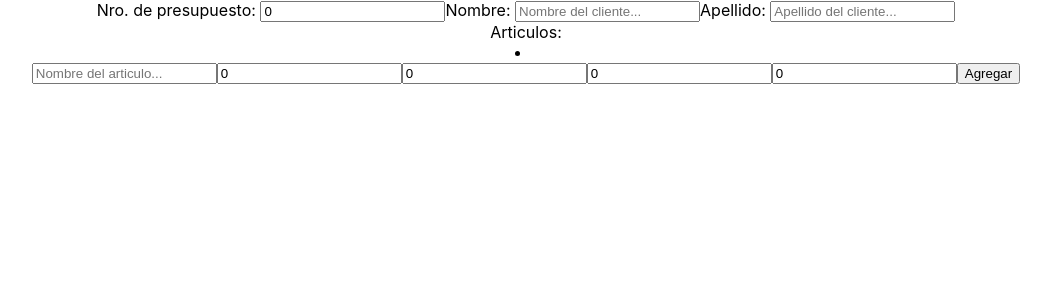
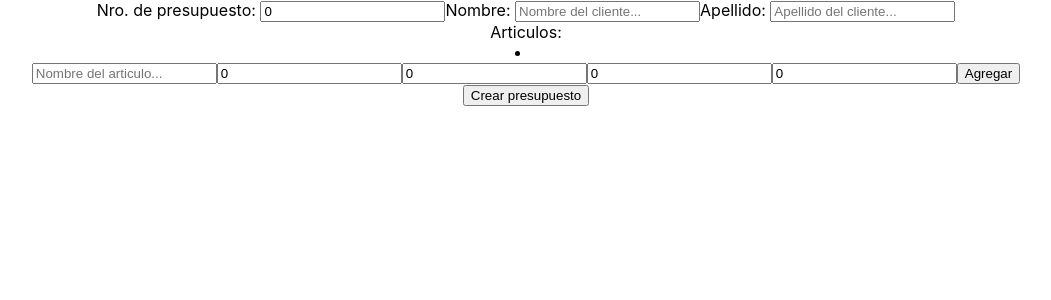
Before and after one commit to nicolasgonzalez98/Front-Presupuestos-Glass, a React (Create React App) app: page / in a window 1280 px wide. Shown: the top 300 px of the page, without its empty margins (114-1165 px from the left). Built offline with nearby package versions, Linux system fonts and the light colour scheme.

Commit message:
se envia, faltan validaciones

```diff
--- a/src/components/ArticleElement.jsx
+++ b/src/components/ArticleElement.jsx
@@ -1,19 +1,17 @@
 import React from "react";
-import { useEffect, useState } from "react";
+import { useEffect } from "react";
 
-import {useSelector, useDispatch} from 'react-redux'
+import {useSelector} from 'react-redux'
 import { NewArticleForm } from "./NewArticleForm";
 
 const ArticleElement = () => {
 
-    const dispatch = useDispatch()
+
     const my_products = useSelector(state => state.articles)
 
-    useEffect(() => {
 
-    })
 
-    const [cantArticles, setCantArticles] = useState(1)
+
 
     return (
         <>
--- a/src/components/BudgetForm.jsx
+++ b/src/components/BudgetForm.jsx
@@ -1,10 +1,11 @@
 import React from "react";
 import { useState } from "react";
 import ArticleElement from "./ArticleElement";
+import {useSelector} from 'react-redux'
 
 export function BudgetForm(){
 
-
+    const articulos = useSelector(state => state.articles)
 
     function validate(){
         return ''
@@ -17,14 +18,33 @@ export function BudgetForm(){
         articles: []
     })
 
+    function handleChange(e){
+        setInput({
+            ...input,
+            [e.target.name]:e.target.value
+        })
+    }
+
+    function handleSubmit(e){
+        e.preventDefault()
+        input.articles = articulos
+        setInput({
+            number_budget: 0,
+            name: '',
+            surname: '',
+            articles: []
+        })
+    }
+
     return (
-        <div>
+        <form onSubmit={handleSubmit}>
             <label>Nro. de presupuesto: </label>
             <input
                 type='number'
                 name='number_budget'
                 placeholder='Presupuesto N°: '
                 value={input.number_budget}
+                onChange={handleChange}
             />
 
             <label>Nombre: </label>
@@ -33,6 +53,7 @@ export function BudgetForm(){
                 name='name'
                 placeholder='Nombre del cliente...'
                 value={input.name}
+                onChange={handleChange}
             />
 
             <label>Apellido: </label>
@@ -41,6 +62,7 @@ export function BudgetForm(){
                 name='surname'
                 placeholder='Apellido del cliente...'
                 value={input.surname}
+                onChange={handleChange}
             />
 
             <div>
@@ -48,6 +70,7 @@ export function BudgetForm(){
                 <ArticleElement />
             </div>
 
-        </div>
+            <input type='submit' value='Crear presupuesto'/>
+        </form>
     )
 }
--- a/src/components/NewArticleForm.jsx
+++ b/src/components/NewArticleForm.jsx
@@ -70,7 +70,7 @@ export function NewArticleForm(){
                 value={product.price}
                 onChange={handleChange}
             />
-            <button onClick={addProduct}>Agregar</button>
+            <button type="button" onClick={addProduct}>Agregar</button>
         </div>
     )
 }
```
